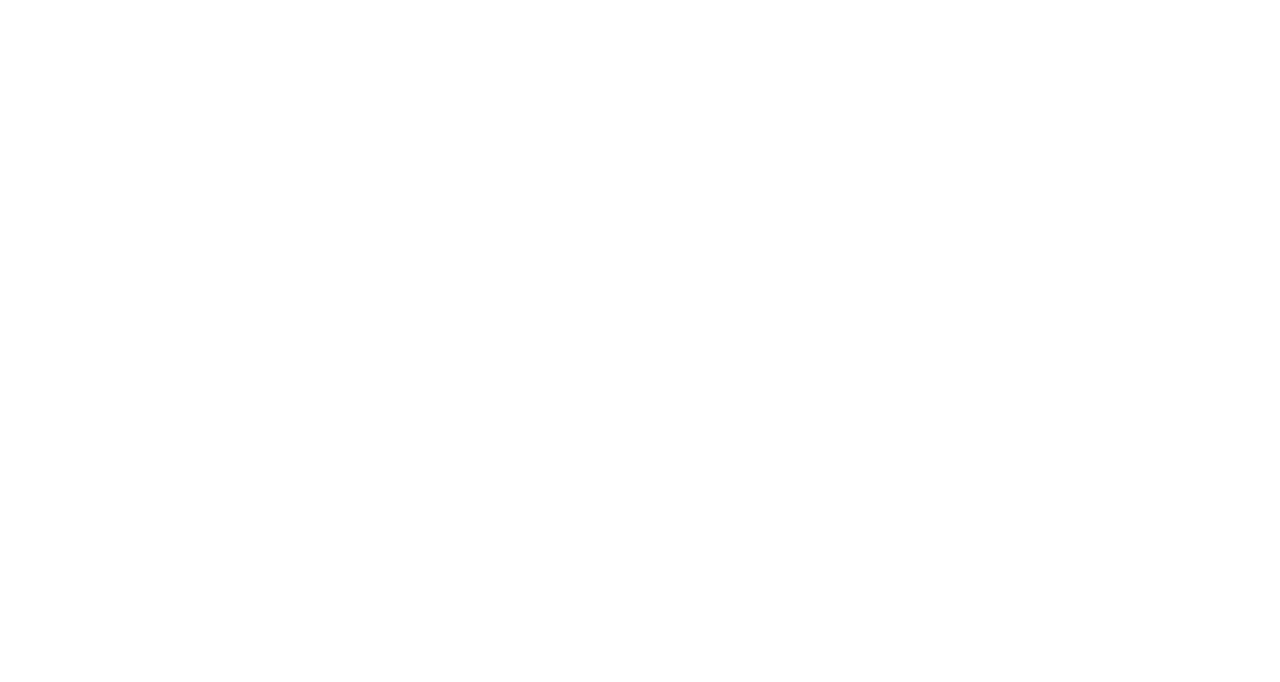
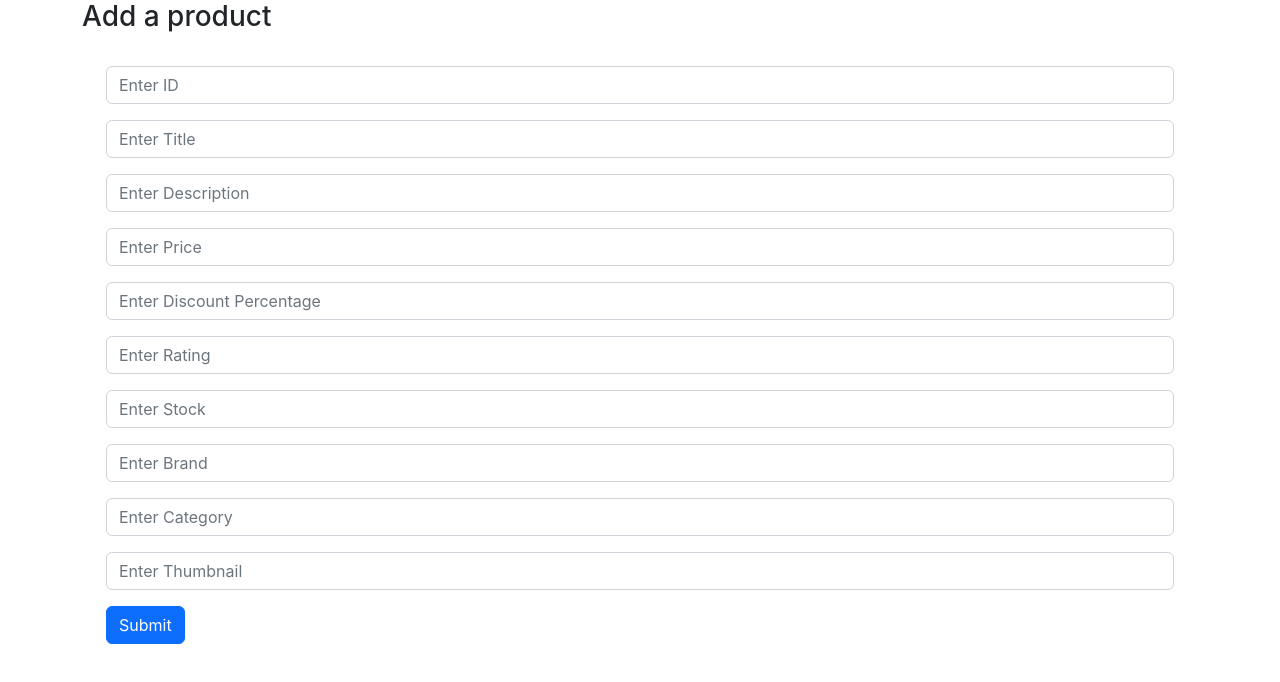
Before and after one commit to dhwanitrranjan/project1, a React (Create React App) app: page /addItem in a window 1280 px wide. Before the commit this address had no page. Shown: the top 682 px of the page. Built offline with nearby package versions, Linux system fonts and the light colour scheme.

Commit message:
add item done

```diff
--- a/src/Components/AddItem.js
+++ b/src/Components/AddItem.js
@@ -1,74 +1,115 @@
 import React from 'react';
 import { Form } from 'react-bootstrap';
+import { useNavigate } from "react-router-dom";
+import { useRef, useState } from 'react';
+import Container from 'react-bootstrap/Container';
+import Row from 'react-bootstrap/Row';
+import Col from 'react-bootstrap/Col';
+import Button from 'react-bootstrap/Button';
 
 export default function AddItem() {
+  var navigate = useNavigate();
+  var id = useRef(null);
+  var title = useRef("");
+  var description = useRef("");
+  var price = useRef(null);
+  var discount = useRef(null);
+  var rating = useRef(null);
+  var stock = useRef(null);
+  var brand = useRef("");
+  var category = useRef("");
+  var thumbnail = useRef("");
+  var [image, setImage] = useState("");
+  var [listOfImages, setListOfImages] = useState([])
+
+  const handleAddProduct = () =>{
+    var json = {
+      id: id.current.value,
+      title: title.current.value,
+      description: description.current.value,
+      price: price.current.value,
+      discount: discount.current.value,
+      rating: rating.current.value,
+      stock: stock.current.value,
+      brand: brand.current.value,
+      category: category.current.value,
+      thumbnail: thumbnail.current.value,
+      images: listOfImages
+    }
+
+    fetch('https://dummyjson.com/products/add', {
+    method: 'POST',
+    headers: { 'Content-Type': 'application/json' },
+    body: JSON.stringify(json)
+    })
+    .then(res => res.json())
+    .then(console.log);
+    }
+
+    const addImage=() =>{
+
+    }
+
   return (
     <div>
       <Container>
         <h3>Add a product</h3>
-        <Form className='p-4' style={{border:"outset"}} onSubmit={handleAddProduct}>
+        <Form className='p-4' onSubmit={handleAddProduct}>
           <Form.Group className="mb-3" controlId="formID">
-            <Form.Label>ID</Form.Label>
             <Form.Control type="number" placeholder="Enter ID" ref={id} required/>
           </Form.Group>
+
           <Form.Group className="mb-3" controlId="formTitle">
-            <Form.Label>Title</Form.Label>
             <Form.Control type="text" placeholder="Enter Title" ref={title} required/>
+          </Form.Group>
 
+          <Form.Group className="mb-3" controlId="formDescription">
+            <Form.Control type="text" placeholder="Enter Description" ref={description} required/>
           </Form.Group>
-          <Form.Group className="mb-3" controlId="formDescription">
-            <Form.Label>Description</Form.Label>
-            <Form.Control type="text" placeholder="Enter Description" ref={description} required/>
 
-          </Form.Group>
           <Form.Group className="mb-3" controlId="formPrice">
-            <Form.Label>Price</Form.Label>
             <Form.Control type="number" placeholder="Enter Price" ref={price} required/>
           </Form.Group>
+
           <Form.Group className="mb-3" controlId="formDiscountPercentage">
-            <Form.Label>Discount Percentage</Form.Label>
             <Form.Control type="number" placeholder="Enter Discount Percentage" ref={discount} required/>
+          </Form.Group>
 
+          <Form.Group className="mb-3" controlId="formRating">
+            <Form.Control type="number" placeholder="Enter Rating" ref={rating} required/>
           </Form.Group>
-          <Form.Group className="mb-3" controlId="formRating">
-            <Form.Label>Rating</Form.Label>
-            <Form.Control type="number" placeholder="Enter Rating" ref={rating} required/>
 
-          </Form.Group>
           <Form.Group className="mb-3" controlId="formStock">
-            <Form.Label>Stock</Form.Label>
             <Form.Control type="number" placeholder="Enter Stock" ref={stock} required/>
           </Form.Group>
+
           <Form.Group className="mb-3" controlId="formBrand">
-            <Form.Label>Brand</Form.Label>
             <Form.Control type="text" placeholder="Enter Brand" ref={brand} required/>
+          </Form.Group>
 
+          <Form.Group className="mb-3" controlId="formCategory">
+            <Form.Control type="text" placeholder="Enter Category" ref={category} required/>
           </Form.Group>
-          <Form.Group className="mb-3" controlId="formCategory">
-            <Form.Label>Category</Form.Label>
-            <Form.Control type="text" placeholder="Enter Category" ref={category} required/>
 
+          <Form.Group className="mb-3" controlId="formThumbnail">
+            <Form.Control type="text" placeholder="Enter Thumbnail" ref={thumbnail} required/>
           </Form.Group>
-          <Form.Group className="mb-3" controlId="formThumbnail">
-            <Form.Label>Thumbnail</Form.Label>
-            <Form.Control type="text" placeholder="Enter Thumbnail" ref={thumbnail} required/>
 
-          </Form.Group>
-          <Row className="mb-3">
+          {/* <Row className="mb-3">
             <Col md="10">
                 <Form.Group className="mb-3" controlId="formImages">
-                    <Form.Label>Images</Form.Label>
-                    <Form.Control type="text" placeholder="Enter Images" onChange={handleImage} value={image}/>
-
+                  <Form.Label>Images</Form.Label>
+                  <Form.Control type="text" placeholder="Enter Images" onChange={handleImage} value={image}/>
                 </Form.Group>
             </Col>
+
             <Col className="mt-4" md="2">
                 <Button variant="primary" onClick={addImage}>Add image</Button>
             </Col>
-          </Row>
+          </Row> */}
           <Button variant="primary" type="submit">Submit</Button>
         </Form>
-    </Container>
+      </Container>
     </div>
   )
 }
--- a/src/Components/LoadNavbar.js
+++ b/src/Components/LoadNavbar.js
@@ -14,8 +14,12 @@
   const cartCount = useSelector(state => state.cartCount)
   const navigate = useNavigate();
 
-  const handleClick = () =>{
+  const handleLogo = () =>{
     navigate('/add-data')
+  }
+
+  const handleAdd = () =>{
+    navigate('/addItem')
   }
 
   const handlecart = () =>{
@@ -26,11 +30,11 @@
     <div>
         <Navbar bg="dark" variant="dark">
             <Container>
-            <Navbar.Brand onClick={handleClick}><h2>eBaazaar</h2></Navbar.Brand>
+            <Navbar.Brand onClick={handleLogo}><h2>eBaazaar</h2></Navbar.Brand>
             <div className="justify-content-end">
               <Row>
                 <Col>
-                  <Button>Add</Button>
+                  <Button onClick={handleAdd}>Add</Button>
                 </Col>
                 <Col>
                   <img
--- a/src/index.js
+++ b/src/index.js
@@ -9,9 +9,10 @@
 import ProdDetail from './Components/ProdDetail';
 import CartPage from './Components/cartPage';
 import AddressPage from './Components/AddressPage';
-import { BrowserRouter,  Routes, Route, } from "react-router-dom";
+import { BrowserRouter,  Routes, Route } from "react-router-dom";
 import { Provider } from 'react-redux';
 import configStore from './Components/reducers';
+import AddItem from './Components/AddItem';
 
 const root = ReactDOM.createRoot(document.getElementById('root'));
 root.render(
@@ -24,6 +25,7 @@
           <Route path="/product" element={<ProdDetail />} />
           <Route path="/cartPage" element={<CartPage />} />
           <Route path="/addressPage" element={<AddressPage />} />
+          <Route path="/addItem" element={<AddItem />} />
         </Routes>
       </BrowserRouter>
     </Provider>
```
